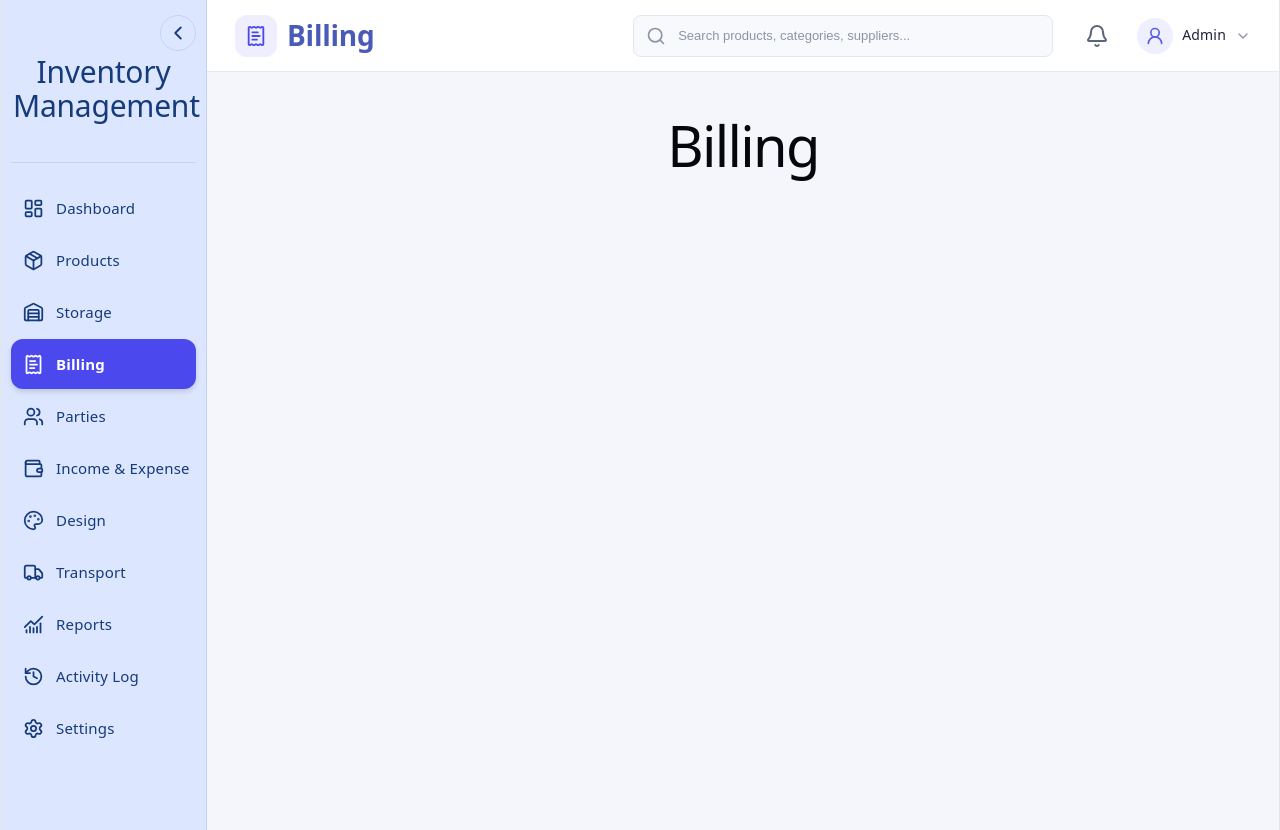
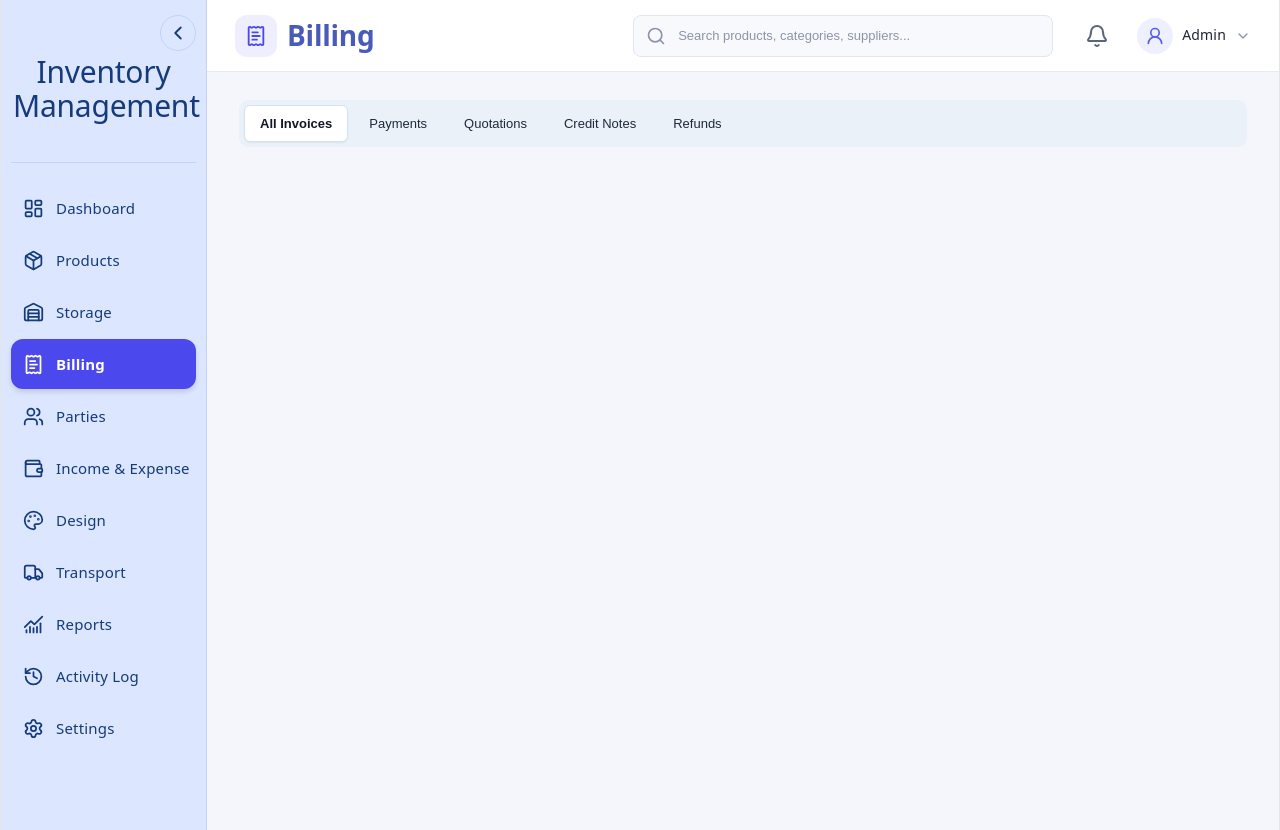
Before and after one commit to sowmiyamurugesank/inventory-management, a React (Vite) app: page /billing in a window 1280 px wide. Built offline with nearby package versions, Linux system fonts and the light colour scheme.

Commit message:
billing page

```diff
--- a/src/App.jsx
+++ b/src/App.jsx
@@ -8,6 +8,7 @@ import Storage from "./pages/Storage.jsx";
 import IncomingStock from "./pages/IncomingStock.jsx";
 import OutgoingStock from "./pages/OutgoingStock.jsx";
 import WarehouseLocation from "./pages/WarehouseLocation.jsx";
+import Billing  from "./pages/Billing.jsx";
 
 function Page({ title }) {
   return <h1>{title}</h1>;
@@ -27,7 +28,7 @@ function App() {
           <Route path="storage/warehouse" element={<WarehouseLocation />} />
           <Route path="storage/incoming-stock" element={<IncomingStock />} />
           <Route path="storage/outgoing-stock" element={<OutgoingStock />} />
-          <Route path="billing" element={<Page title="Billing" />} />
+         <Route path="billing" element={<Billing />} />
           <Route path="parties" element={<Page title="Parties" />} />
           <Route path="income-expense" element={<Page title="Income & Expense" />} />
           <Route path="design" element={<Page title="Design" />} />
--- a/src/component/Modal1.jsx
+++ b/src/component/Modal1.jsx
@@ -1,28 +1,35 @@
-
+import { useEffect } from "react";
 import Button from "./Button.jsx";
 import "../styles/Modal1.css";
 
 function Modal({ isOpen, onClose, children }) {
-  if (!isOpen) {
-    return null;
-  }
+  useEffect(() => {
+    if (!isOpen) return;
+
+    const handleKeyDown = (e) => {
+      if (e.key === "Escape") onClose();
+    };
+
+    window.addEventListener("keydown", handleKeyDown);
+    return () => window.removeEventListener("keydown", handleKeyDown);
+  }, [isOpen, onClose]);
+
+  if (!isOpen) return null;
 
   return (
     <div className="modal-overlay">
       <div className="modal">
         <div className="modal-header">
-         <Button
-          type="button"
-          onClick={onClose}
-          className="product-modal-cross"
+          <Button
+            type="button"
+            onClick={onClose}
+            className="product-modal-cross"
           >
             ×
           </Button>
         </div>
 
-        <div className="modal-body">
-          {children}
-        </div>
+        <div className="modal-body">{children}</div>
       </div>
     </div>
   );
--- /dev/null
+++ b/src/pages/Billing.jsx
@@ -0,0 +1,31 @@
+import { useState } from "react";
+import "../styles/Billing.css";
+
+function BillingTabs() {
+  const [activeTab, setActiveTab] = useState("All Invoices");
+
+  const tabs = [
+    "All Invoices",
+    "Payments",
+    "Quotations",
+    "Credit Notes",
+    "Refunds",
+  ];
+
+  return (
+    <div className="billing-tabs">
+      {tabs.map((tab) => (
+        <button
+          key={tab}
+          type="button"
+          className={`billing-tab ${activeTab === tab ? "active" : ""}`}
+          onClick={() => setActiveTab(tab)}
+        >
+          {tab}
+        </button>
+      ))}
+    </div>
+  );
+}
+
+export default BillingTabs;
--- a/src/pages/Product.jsx
+++ b/src/pages/Product.jsx
@@ -551,9 +551,7 @@ function Products() {
   product={selectedProduct}
   onClose={() => setSelectedProduct(null)}
 />
-      {/* =========================
-          PURCHASE WORKFLOW POPUP
-      ========================= */}
+      {/* PURCHASE WORKFLOW POPUP */}
 
       {/* PURCHASE WORKFLOW POPUP */}
       {showPurchaseWorkflow && (
--- a/src/pages/ProductDetail.jsx
+++ b/src/pages/ProductDetail.jsx
@@ -6,6 +6,7 @@ import StatCard from "../StatCard.jsx";
 import DetailsSection from "../component/Atom/DetailsSection.jsx";
 import DetailsAccordion from "../component/Atom/DetailsAccordin.jsx";
 import "../styles/ProductDetails.css";
+import Badge from "../component/Atom/Badge";
 function ProductDetails({ product, onClose }) {
   if (!product) return null;
 
@@ -113,37 +114,33 @@ function ProductDetails({ product, onClose }) {
             </p>
 
           <div className="product-details-badges">
-              <span
-                className={`details-badge ${
+          <Badge
+            type={
               quantity <= 0
-                    ? "badge-danger"
+                ? "danger"
                 : quantity <= 5
-                      ? "badge-warning"
-                      : "badge-success"
-                }`}
+                  ? "warning"
+                  : "success"
+            }
           >
             {stockStatus}
-              </span>
+          </Badge>
 
-              {(product.is_verified === true ||
-                product.verified === true) && (
-                <span className="details-badge badge-verified">
-                  Verified
-                </span>
+          {(product.is_verified === true || product.verified === true) && (
+            <Badge type="verified">Verified</Badge>
           )}
 
-              <span
-                className={`details-badge ${
-                  product.is_active === false ||
-                  product.active === false
-                    ? "badge-danger"
-                    : "badge-success"
-                }`}
+          <Badge
+            type={
+              product.is_active === false || product.active === false
+                ? "danger"
+                : "success"
+            }
           >
             {product.is_active === false || product.active === false
               ? "Inactive"
               : "Active"}
-              </span>
+          </Badge>
         </div>
           </div>
         </header>
--- /dev/null
+++ b/src/styles/Billing.css
@@ -0,0 +1,35 @@
+.billing-tabs {
+  display: flex;
+  align-items: center;
+  flex-wrap: wrap;
+  gap: 5px;
+  width: 100%;
+  padding: 5px;
+  border-radius: 9px;
+  background: #eaf1f9;
+  box-sizing: border-box;
+}
+
+.billing-tab {
+  padding: 10px 15px;
+  border: 1px solid transparent;
+  border-radius: 6px;
+  background: transparent;
+  color: #1f2937;
+  font-size: 13px;
+  font-weight: 500;
+  cursor: pointer;
+  transition: background 0.2s ease, box-shadow 0.2s ease;
+}
+
+.billing-tab:hover {
+  background: #dce8f5;
+}
+
+.billing-tab.active {
+  background: #ffffff;
+  border-color: #d6e2f0;
+  color: #111827;
+  font-weight: 600;
+  box-shadow: 0 1px 2px rgb(15 23 42 / 6%);
+}
--- a/src/styles/Product.css
+++ b/src/styles/Product.css
@@ -24,9 +24,9 @@
 }
 
 
-/* =========================
+/*
    Product Tabs
-========================= */
+*/
 
 .product-tabs {
   display: flex;
--- a/src/styles/ProductDetails.css
+++ b/src/styles/ProductDetails.css
@@ -76,14 +76,7 @@
   color: #9ca3af;
 }
 
-/* Status Badges */
-.product-details-badges {
-  display: flex;
-  flex-wrap: wrap;
-  align-items: center;
-  gap: 7px;
-  margin-top: 9px;
-}
+
 
 .product-details-page .details-badge {
   display: inline-flex;
@@ -102,29 +95,6 @@
   box-sizing: border-box;
 }
 
-.product-details-page .details-badge.badge-success {
-  color: #166534;
-  background: #dcfce7;
-  border-color: #bbf7d0;
-}
-
-.product-details-page .details-badge.badge-warning {
-  color: #92400e;
-  background: #fef3c7;
-  border-color: #fde68a;
-}
-
-.product-details-page .details-badge.badge-danger {
-  color: #b91c1c;
-  background: #fee2e2;
-  border-color: #fecaca;
-}
-
-.product-details-page .details-badge.badge-verified {
-  color: #4f46e5;
-  background: #eef2ff;
-  border-color: #c7d2fe;
-}
 
 /* Summary Cards */
 .product-details-summary {
--- a/src/styles/ProductForm.css
+++ b/src/styles/ProductForm.css
@@ -14,6 +14,7 @@
   align-items: center;
   gap: 8px;
   margin-bottom: 24px;
+  overflow-y: hidden;
   border-bottom: 1px solid #e5e7eb;
   overflow-x: auto;
   scrollbar-width: thin;
```
Lines whose indentation alone changed are shown as unchanged.
